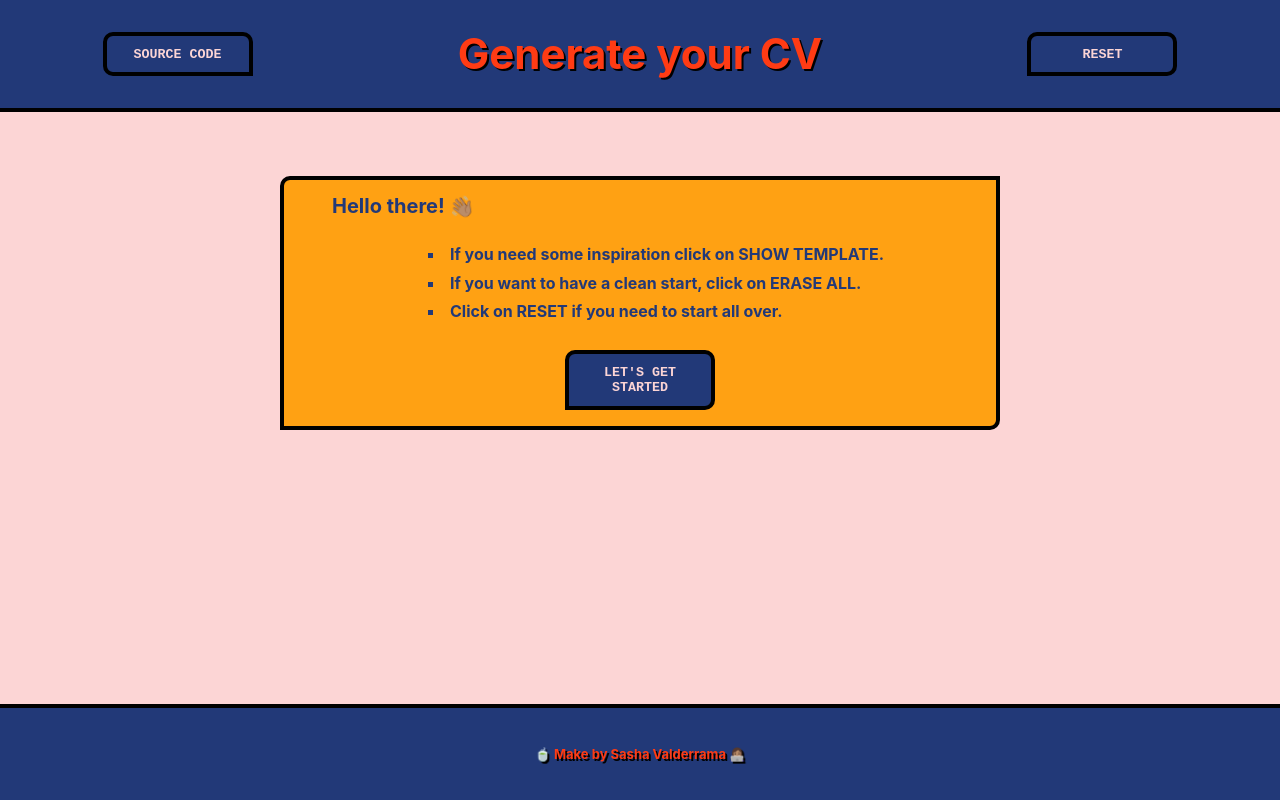
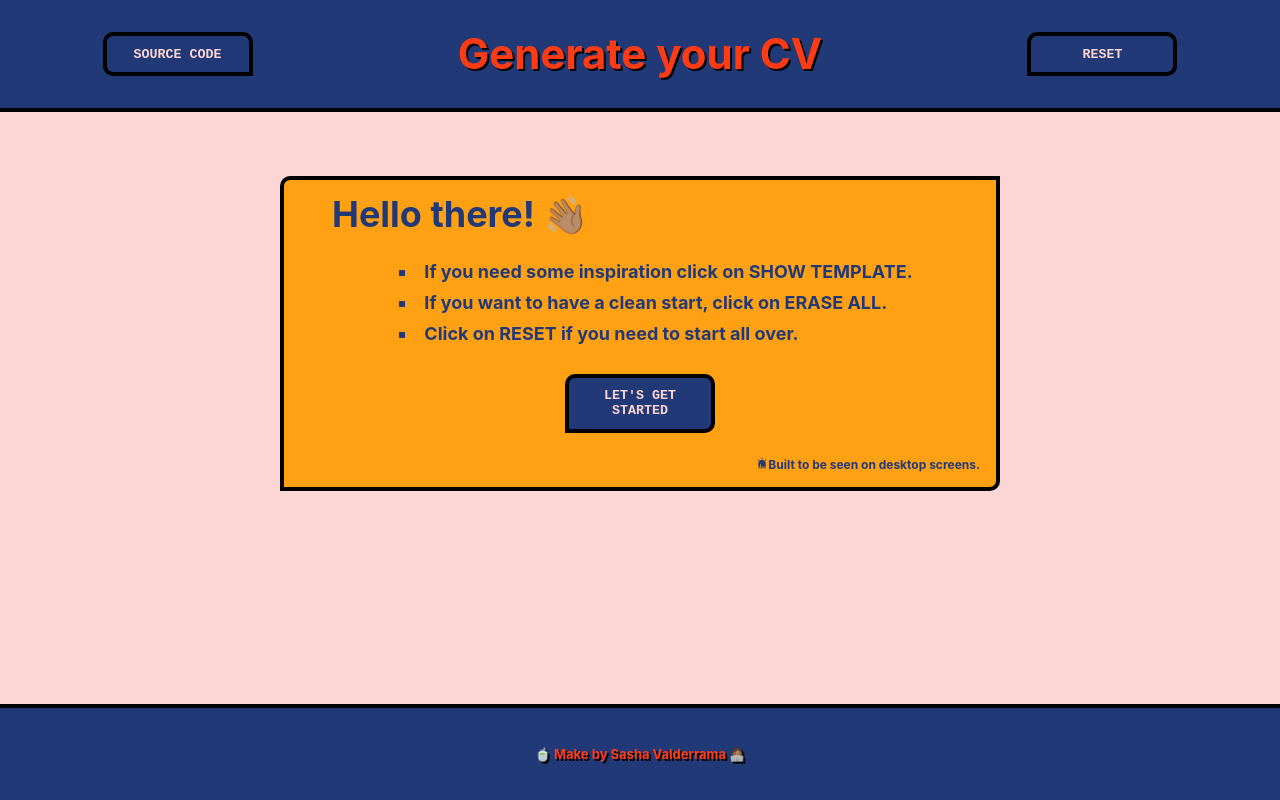
Before and after one commit to sasha-valderrama/generate-your-CV, a React (Create React App) app: page / in a window 1280 px wide. Built offline with nearby package versions, Linux system fonts and the light colour scheme.

Commit message:
Change fontSize

```diff
--- a/src/components/Instructions.js
+++ b/src/components/Instructions.js
@@ -2,7 +2,13 @@ import styled from '@emotion/styled';
 import React from 'react';
 import { Button } from './ui/Button';
 import { Link } from 'react-router-dom';
-import { Message, MessageBox, MessageTitle } from './ui/MessageBox';
+import { AiFillAlert } from 'react-icons/ai';
+import {
+  Message,
+  MessageBox,
+  MessageFootnote,
+  MessageTitle,
+} from './ui/MessageBox';
 import { wave } from '../util/keyframes';
 import { nanoid } from 'nanoid';
 
@@ -40,6 +46,10 @@ export default function Instructions() {
       <Link to="/cv-form">
         <Button>Let's get started</Button>
       </Link>
+      <MessageFootnote>
+        <AiFillAlert />
+        Built to be seen on desktop screens.
+      </MessageFootnote>
     </MessageBox>
   );
 }
--- a/src/components/ui/MessageBox.js
+++ b/src/components/ui/MessageBox.js
@@ -20,7 +20,16 @@ export const MessageBox = styled.div`
 
 export const MessageTitle = styled.h2`
   align-self: flex-start;
-  font-size: ${(props) => props.theme.fontSize.xl};
+  font-size: ${(props) => props.theme.fontSize.xxl};
+  margin-left: 2rem;
+  font-weight: bold;
+   &:hover {
+    color: ${(props) => props.theme.colors.tertiary};
+`;
+
+export const MessageFootnote = styled.p`
+  align-self: flex-end;
+  font-size: ${(props) => props.theme.fontSize.xs};
   margin-left: 2rem;
   font-weight: bold;
    &:hover {
@@ -28,6 +37,6 @@ export const MessageTitle = styled.h2`
 `;
 
 export const Message = styled.div`
-  font-size: ${(props) => props.theme.fontSize.md};
+  font-size: ${(props) => props.theme.fontSize.lg};
   line-height: 1.2;
 `;
```
Also changed, not shown: package.json (+7 -1 lines), 1 other file (tests, documents, lock files or other folders).
